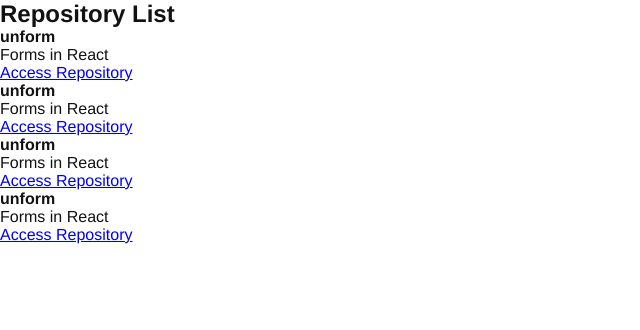
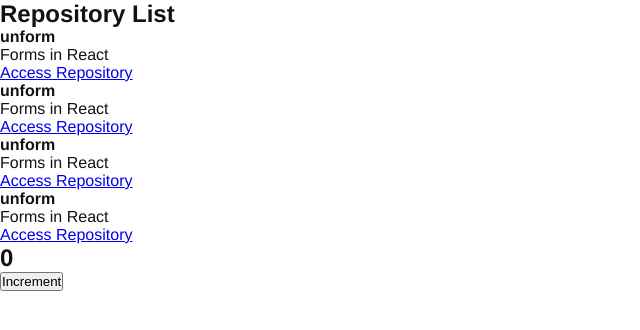
Before and after one commit to teixeirabr/01-github-explorer, a React app: page / in a window 1280 px wide. Shown: the top 330 px of the page, without its empty margins (0-640 px from the left). Built offline with nearby package versions, Linux system fonts and the light colour scheme.

Commit message:
increment button

```diff
--- a/src/App.jsx
+++ b/src/App.jsx
@@ -1,6 +1,12 @@
+import { Counter } from "./components/Counter";
 import { RepositoryList } from "./components/RepositoryList";
 import "./styles/global.scss";
 
 export function App() {
-  return <RepositoryList />;
+  return (
+    <>
+      <RepositoryList />
+      <Counter />
+    </>
+  );
 }
--- /dev/null
+++ b/src/components/Counter.jsx
@@ -0,0 +1,14 @@
+export function Counter() {
+  function increment() {
+    console.log("incrementing");
+  }
+
+  return (
+    <div>
+      <h2>0</h2>
+      <button type="button" onClick={increment}>
+        Increment
+      </button>
+    </div>
+  );
+}
```
